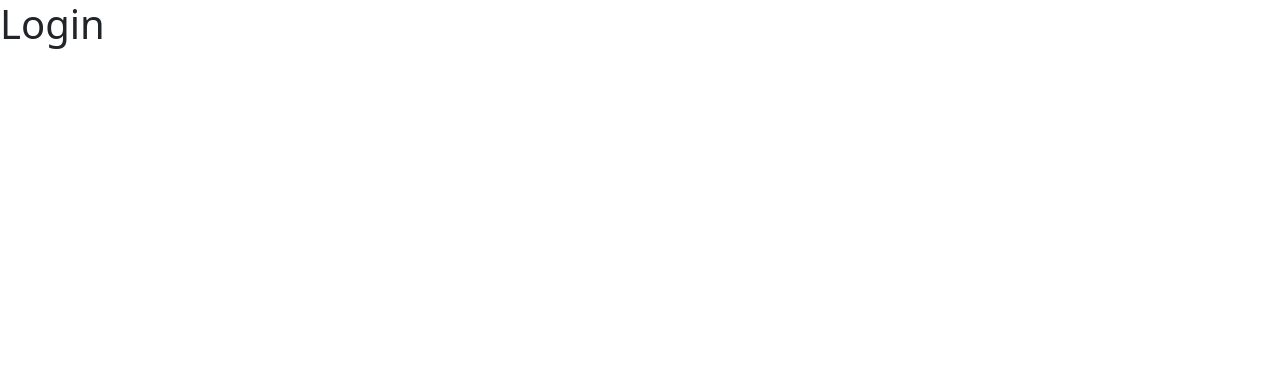
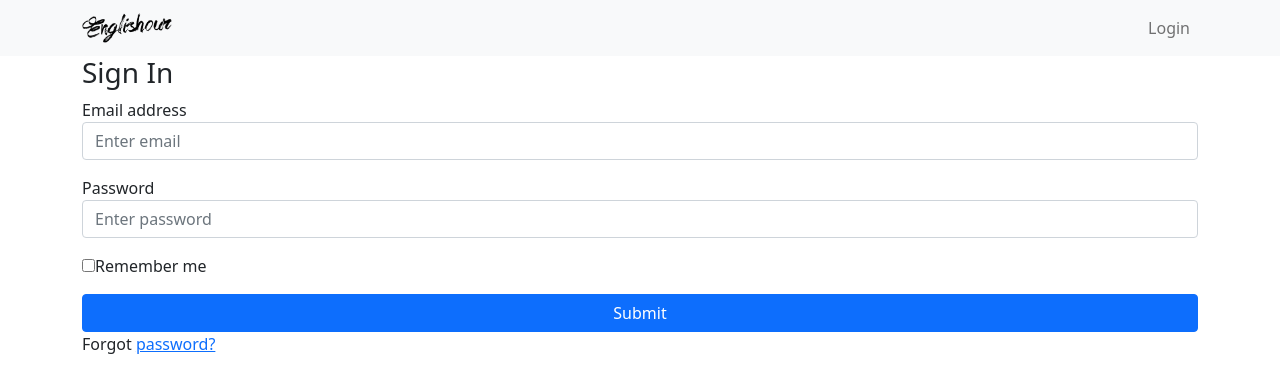
Before and after one commit to tawsifshahriar7/Englishour-Frontend, a React (Create React App) app: page /login in a window 1280 px wide. Shown: the top 392 px of the page. Built offline with nearby package versions, Linux system fonts and the light colour scheme.

Commit message:
Letter Change component started

```diff
--- a/package.json
+++ b/package.json
@@ -6,8 +6,11 @@
     "@testing-library/jest-dom": "^5.16.4",
     "@testing-library/react": "^13.3.0",
     "@testing-library/user-event": "^13.5.0",
+    "bootstrap": "^5.1.3",
     "react": "^18.2.0",
+    "react-bootstrap": "^2.4.0",
     "react-dom": "^18.2.0",
+    "react-router-dom": "^6.3.0",
     "react-scripts": "5.0.1",
     "web-vitals": "^2.1.4"
   },
--- /dev/null
+++ b/src/components/letterchange/row.jsx
@@ -0,0 +1,23 @@
+import React from "react";
+// import { InputGroup } from "react-bootstrap";
+// import { FormControl } from "react-bootstrap";
+import Container from "react-bootstrap/Container";
+import Row from "react-bootstrap/Row";
+import Col from "react-bootstrap/Col";
+
+function Sentence(props) {
+  return (
+    <React.Fragment>
+      <Container>
+        <Row>
+          <Col>{props.sentence}</Col>
+          <Col>
+            <input type="text" name="input" onChange={props.handleChange} />
+          </Col>
+        </Row>
+      </Container>
+    </React.Fragment>
+  );
+}
+
+export default Sentence;
--- a/src/components/navbar.jsx
+++ b/src/components/navbar.jsx
@@ -9,6 +9,12 @@ class NavBar extends Component {
     isLoggedIn: false,
   };
   render() {
+    let notifications, profile;
+    if (this.state.isLoggedIn) {
+      notifications = <Nav.Link href="#notifications">Notifications</Nav.Link>;
+      profile = <Nav.Link href="#profile">Profile</Nav.Link>;
+    }
+
     return (
       <Navbar collapseOnSelect expand="lg" bg="light" variant="light">
         <Container>
@@ -24,9 +30,11 @@ class NavBar extends Component {
           <Navbar.Toggle aria-controls="responsive-navbar-nav" />
           <Navbar.Collapse id="responsive-navbar-nav">
             <Nav className="ms-auto">
-              <Nav.Link href="#notifications">Notifications</Nav.Link>
-              <Nav.Link href="#profile">Profile</Nav.Link>
-              <Nav.Link href="#logout">Logout</Nav.Link>
+              {notifications}
+              {profile}
+              <Nav.Link href="#logout">
+                {this.state.isLoggedIn ? "Logout" : "Login"}
+              </Nav.Link>
             </Nav>
           </Navbar.Collapse>
         </Container>
--- a/src/views/letterchange.jsx
+++ b/src/views/letterchange.jsx
@@ -1,13 +1,34 @@
 import React, { Component } from "react";
 import NavBar from "../components/navbar";
+import Sentence from "../components/letterchange/row";
 
 class LetterChange extends Component {
   state = {};
+
+  handleInput = (e) => {
+    this.setState({
+      Input: e.target.value,
+    });
+  };
+
   render() {
     return (
       <React.Fragment>
         <NavBar />
-        <h1>LetterChange</h1>
+        <div
+          className="container"
+          style={{ alignItems: "center", justifyContent: "center" }}
+        >
+          <h3>Change one Letter to make new words</h3>
+          <br />
+          <br />
+          <Sentence sentence="An animal" handleChange={this.handleInput} />
+          <br />
+          <Sentence
+            sentence="Object to put on floor"
+            handleChange={this.handleInput}
+          />
+        </div>
       </React.Fragment>
     );
   }
--- a/src/views/login.jsx
+++ b/src/views/login.jsx
@@ -1,11 +1,54 @@
 import React, { Component } from "react";
+import { Container } from "react-bootstrap";
+import NavBar from "../components/navbar";
 
 class Login extends Component {
   state = {};
   render() {
     return (
       <React.Fragment>
-        <h1>Login</h1>
+        <NavBar />
+        <Container>
+          <form>
+            <h3>Sign In</h3>
+            <div className="mb-3">
+              <label>Email address</label>
+              <input
+                type="email"
+                className="form-control"
+                placeholder="Enter email"
+              />
+            </div>
+            <div className="mb-3">
+              <label>Password</label>
+              <input
+                type="password"
+                className="form-control"
+                placeholder="Enter password"
+              />
+            </div>
+            <div className="mb-3">
+              <div className="custom-control custom-checkbox">
+                <input
+                  type="checkbox"
+                  className="custom-control-input"
+                  id="customCheck1"
+                />
+                <label className="custom-control-label" htmlFor="customCheck1">
+                  Remember me
+                </label>
+              </div>
+            </div>
+            <div className="d-grid">
+              <button type="submit" className="btn btn-primary">
+                Submit
+              </button>
+            </div>
+            <p className="forgot-password text-right">
+              Forgot <a href="#">password?</a>
+            </p>
+          </form>
+        </Container>
       </React.Fragment>
     );
   }
```
Also changed, not shown: 1 other file (tests, documents, lock files or other folders).
